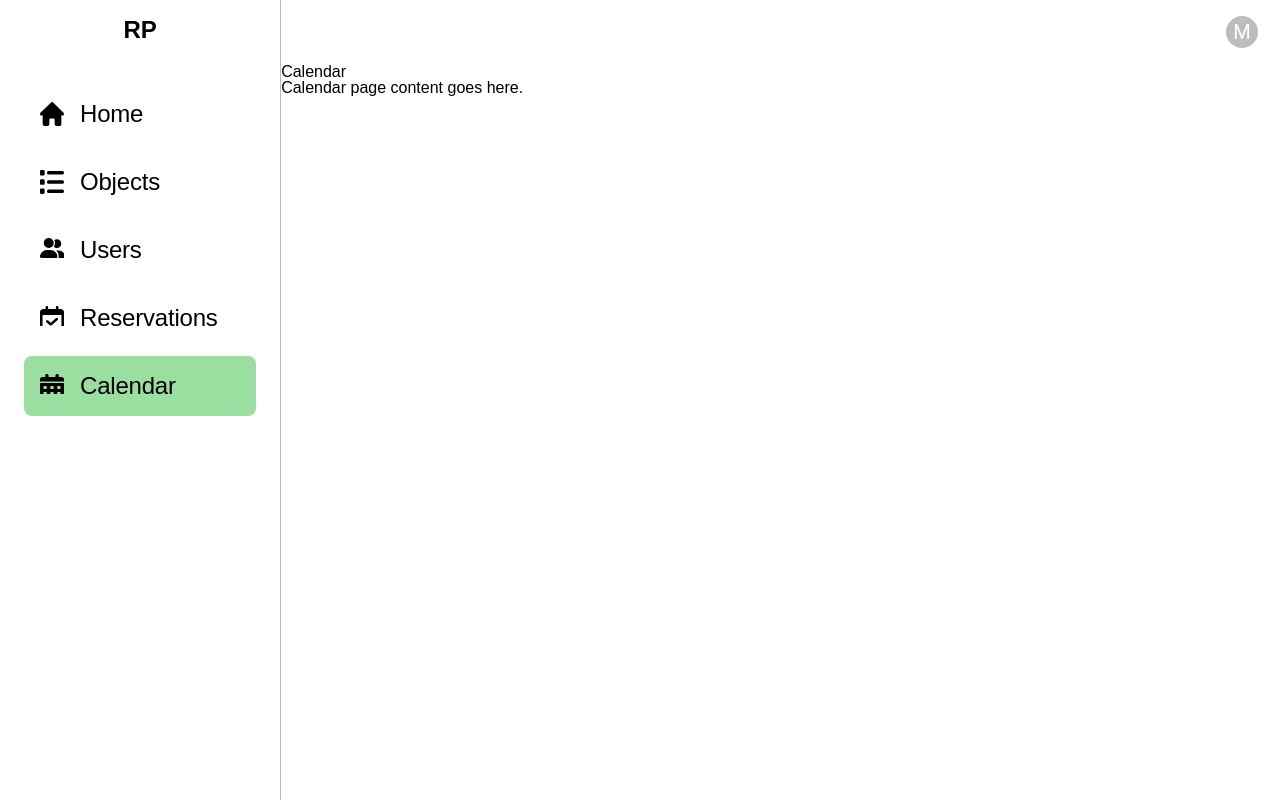
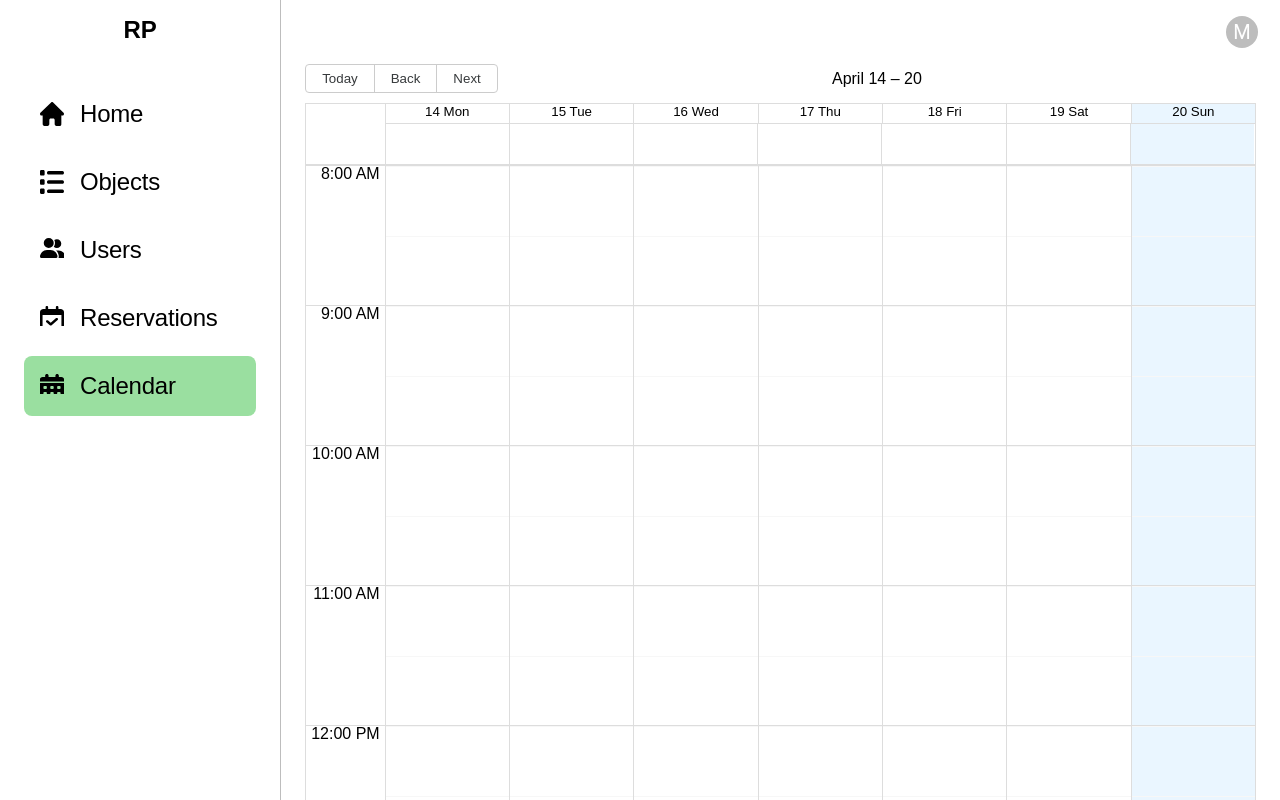
Before and after one commit to Roko03/reservation-system, a React (Vite) app in the folder client/: page /admin/calendar in a window 1280 px wide. Built offline with nearby package versions, Linux system fonts and the light colour scheme; no server answers.

Commit message:
#28: Make calendar page

```diff
--- a/client/package.json
+++ b/client/package.json
@@ -19,6 +19,7 @@
     "file-saver": "^2.0.5",
     "lodash.debounce": "^4.0.8",
     "react": "^19.1.0",
+    "react-big-calendar": "^1.19.2",
     "react-dom": "^19.1.0",
     "react-hook-form": "^7.56.4",
     "react-image-file-resizer": "^0.4.8",
@@ -58,6 +59,7 @@
     "@types/file-saver": "^2.0.7",
     "@types/node": "^22.14.1",
     "@types/react": "^19.1.0",
+    "@types/react-big-calendar": "^1.16.2",
     "@types/react-dom": "^19.1.1",
     "@types/react-signature-canvas": "^1.0.7",
     "@types/validator": "^13.15.1",
--- a/client/src/views/Calendar/Calendar.tsx
+++ b/client/src/views/Calendar/Calendar.tsx
@@ -1,12 +1,89 @@
-import React from 'react';
+import { useEffect, useMemo, useState } from 'react';
+import { Calendar as BigCalendar, Views, dayjsLocalizer } from 'react-big-calendar';
+import 'react-big-calendar/lib/css/react-big-calendar.css';
+
+import { Container } from '@mui/material';
+import dayjs, { Dayjs } from 'dayjs';
+import timezone from 'dayjs/plugin/timezone';
 
 import Layout from '@/components/Layout';
+import { PAGE_NUMBER } from '@/config/constants.config';
+import { ReservationStatus } from '@/model/reservation.model';
+import useQueryParams from '@/utils/hooks/useQueryParams';
+import DateTime from '@/utils/static/DateTime';
+import { getReservations } from '@/valtio/reservations/reservations.action';
+import { useReservationStore } from '@/valtio/reservations/reservations.store';
 
-const Calendar = () => (
-  <Layout>
-    <h1>Calendar</h1>
-    <p>Calendar page content goes here.</p>
-  </Layout>
+import './big-calendar.scss';
+
+dayjs.extend(timezone);
+
+const djLocalizer = dayjsLocalizer(dayjs);
+
+const EventComponent = ({ event }: { event: { title: string } }) => (
+  <div style={{ whiteSpace: 'nowrap', overflow: 'hidden', textOverflow: 'ellipsis' }}>{event.title}</div>
 );
 
+const Calendar = () => {
+  const { pageNumber } = useQueryParams();
+  const { reservations } = useReservationStore();
+
+  const [currentDate, setCurrentDate] = useState<Dayjs>(DateTime.now());
+
+  const handleNavigate = (date: Date) => {
+    setCurrentDate(dayjs(date));
+  };
+
+  const events = useMemo(
+    () =>
+      reservations.map(r => {
+        const timeString = dayjs(r.time).format('HH:mm');
+        const start = dayjs(`${r.date.split('T')[0]}T${timeString}`)
+          .add(-3600000)
+          .toDate();
+        const end = dayjs(start).add(1, 'hour').toDate();
+
+        return {
+          title: `${r.object.name}`,
+          start,
+          end,
+          allDay: false,
+          resource: r,
+        };
+      }),
+    [reservations]
+  );
+
+  useEffect(() => {
+    const page = pageNumber - PAGE_NUMBER;
+
+    const startDate = DateTime.startOfWeek(currentDate);
+    const endDate = DateTime.endOfWeek(currentDate);
+
+    getReservations(page, { dateFrom: startDate, dateTo: endDate, status: ReservationStatus.APPROVED });
+  }, [currentDate, pageNumber]);
+
+  return (
+    <Layout>
+      <Container maxWidth={false}>
+        <BigCalendar
+          localizer={djLocalizer}
+          events={events}
+          startAccessor="start"
+          endAccessor="end"
+          views={[Views.WEEK]}
+          defaultView={Views.WEEK}
+          aria-label="Reservation Calendar"
+          popup
+          onNavigate={handleNavigate}
+          min={dayjs().hour(8).minute(0).toDate()}
+          components={{
+            event: EventComponent,
+          }}
+        />
+      </Container>
+    </Layout>
+  );
+};
+
 export default Calendar;
--- /dev/null
+++ b/client/src/views/Calendar/big-calendar.scss
@@ -0,0 +1,26 @@
+@use '@/styles/utils/rem-calc' as *;
+@use '@/styles/mixins/breakpoints' as *;
+
+.rbc-timeslot-group {
+  min-height: rem-calc(140);
+}
+
+.rbc-events-container {
+  display: block !important;
+}
+
+.rbc-event-label {
+  display: none !important;
+}
+
+.rbc-event {
+  position: relative !important;
+  left: 0 !important;
+  height: fit-content !important;
+  display: block !important;
+  width: 100% !important;
+  margin-bottom: rem-calc(4);
+  border-radius: rem-calc(4);
+  padding: rem-calc(2) rem-calc(4);
+  box-sizing: border-box;
+}
```
Also changed, not shown: 1 other file (tests, documents, lock files or other folders).
